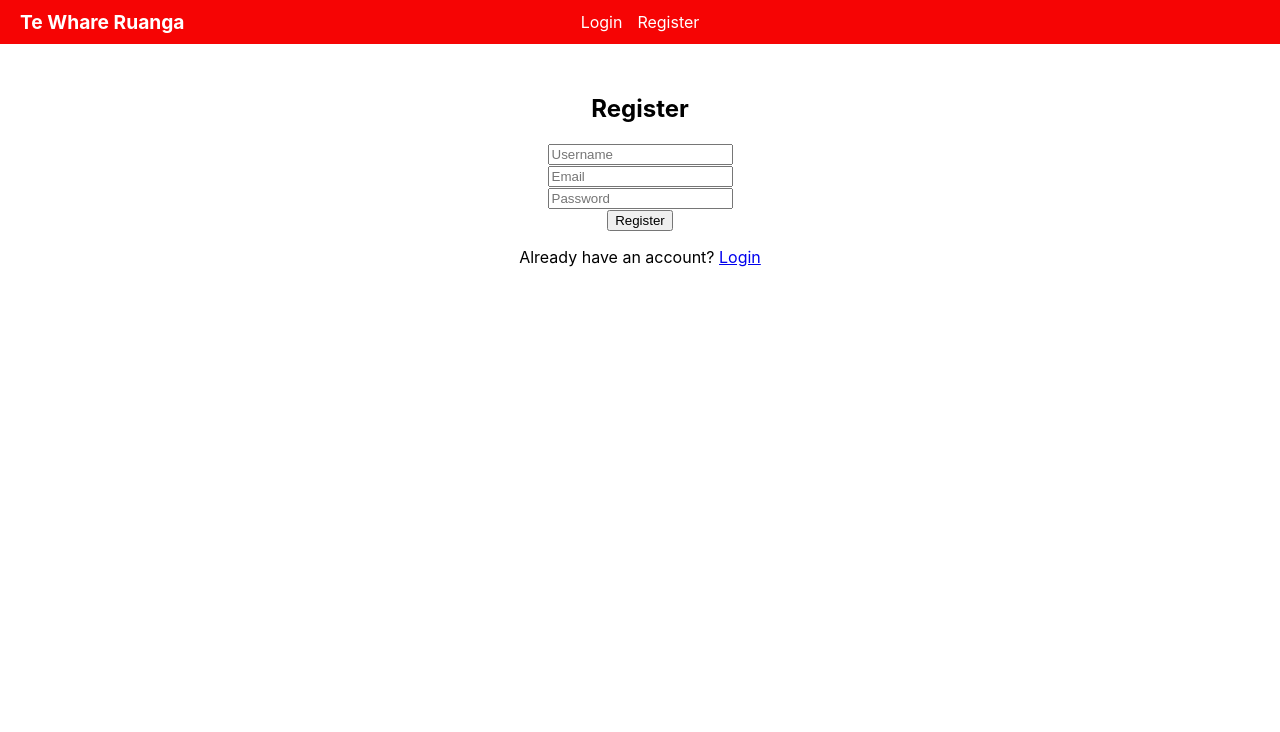
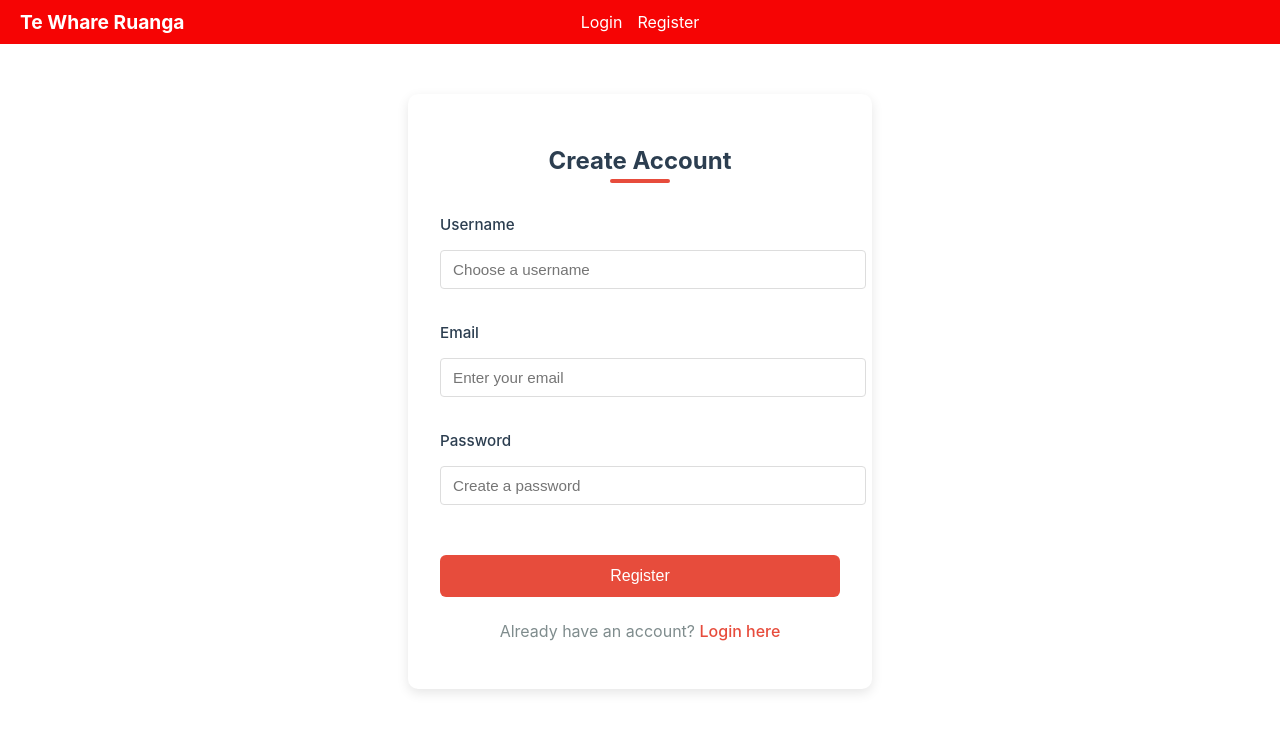
Before and after one commit to quintongillanders/ISCG7420Assignment2, a React (Create React App) app in the folder DjangoProject (2)/DjangoProject/quinton_2/frontend/: page /register in a window 1280 px wide. Shown: the top 732 px of the page. Built offline with nearby package versions, Linux system fonts and the light colour scheme.

Commit message:
Update Login and Register to add css

```diff
--- /dev/null
+++ b/DjangoProject (2)/DjangoProject/quinton_2/frontend/src/pages/Login.css
@@ -0,0 +1,111 @@
+.login-container {
+  max-width: 400px;
+  margin: 50px auto;
+  padding: 2rem;
+  background: white;
+  border-radius: 10px;
+  box-shadow: 0 4px 12px rgba(0, 0, 0, 0.1);
+  text-align: center;
+}
+
+.login-container h2 {
+  color: #2c3e50;
+  margin-bottom: 1.5rem;
+  position: relative;
+  padding-bottom: 0.5rem;
+}
+
+.login-container h2::after {
+  content: '';
+  position: absolute;
+  width: 60px;
+  height: 4px;
+  background: #e74c3c;
+  bottom: 0;
+  left: 50%;
+  transform: translateX(-50%);
+  border-radius: 2px;
+}
+
+.login-form {
+  display: flex;
+  flex-direction: column;
+  gap: 1.2rem;
+  margin-top: 2rem;
+}
+
+.form-group {
+  display: flex;
+  flex-direction: column;
+  text-align: left;
+  gap: 0.5rem;
+}
+
+.form-group label {
+  font-weight: 500;
+  color: #2c3e50;
+}
+
+.form-group input {
+  padding: 0.8rem;
+  border: 1px solid #ddd;
+  border-radius: 6px;
+  font-size: 1rem;
+  transition: all 0.3s ease;
+}
+
+.form-group input:focus {
+  outline: none;
+  border-color: #e74c3c;
+  box-shadow: 0 0 0 2px rgba(231, 76, 60, 0.2);
+}
+
+.submit-btn {
+  background: #e74c3c;
+  color: white;
+  border: none;
+  padding: 0.8rem;
+  border-radius: 6px;
+  font-size: 1rem;
+  font-weight: 500;
+  cursor: pointer;
+  transition: background-color 0.3s;
+  margin-top: 1rem;
+}
+
+.submit-btn:hover {
+  background: #c0392b;
+}
+
+.register-link {
+  margin-top: 1.5rem;
+  color: #7f8c8d;
+}
+
+.register-link a {
+  color: #e74c3c;
+  text-decoration: none;
+  font-weight: 500;
+  transition: color 0.3s;
+}
+
+.register-link a:hover {
+  color: #c0392b;
+  text-decoration: underline;
+}
+
+.error-message {
+  color: #e74c3c;
+  background: #fde8e6;
+  padding: 0.8rem;
+  border-radius: 6px;
+  margin-bottom: 1rem;
+  font-size: 0.9rem;
+}
+
+@media (max-width: 480px) {
+  .login-container {
+    margin: 20px;
+    padding: 1.5rem;
+  }
+}
--- a/DjangoProject (2)/DjangoProject/quinton_2/frontend/src/pages/Login.js
+++ b/DjangoProject (2)/DjangoProject/quinton_2/frontend/src/pages/Login.js
@@ -2,9 +2,11 @@ import React, { useState } from "react";
 import axios from "axios";
 import { loginUser, BASE_URL } from "../api";
 import { Link } from "react-router-dom";
+import "./Login.css";
 
 export default function Login() {
   const [formData, setFormData] = useState({ username: "", password: "" });
+  const [error, setError] = useState("");
 
   const handleChange = (e) => {
     setFormData({ ...formData, [e.target.name]: e.target.value });
@@ -12,15 +14,14 @@ export default function Login() {
 
   const handleSubmit = async (e) => {
     e.preventDefault();
+    setError("");
+
     try {
-      // Step 1️⃣ Get JWT token
       const res = await loginUser(formData);
       const accessToken = res.data.access;
 
-      // Step 2️⃣ Save token in localStorage
       localStorage.setItem("token", accessToken);
 
-      // Step 3️⃣ Fetch user info to check admin status
       const userRes = await axios.get(`${BASE_URL}users/me/`, {
         headers: { Authorization: `Bearer ${accessToken}` },
       });
@@ -28,60 +29,60 @@ export default function Login() {
       const user = userRes.data;
       const isAdmin = user.is_staff || user.is_superuser;
 
-      // Step 4️⃣ Save role info
       localStorage.setItem("is_staff", user.is_staff);
       localStorage.setItem("is_admin", isAdmin);
 
-      // Step 5️⃣ Redirect with full reload (fixes admin redirect issue)
       if (isAdmin) {
-        alert("✅ Welcome, Admin!");
-        window.location.href = "/admin-dashboard"; // 👈 forces React Router reload
+        window.location.href = "/admin-dashboard";
       } else {
-        alert("✅ Welcome back!");
-        window.location.href = "/dashboard"; // 👈 same here
+        window.location.href = "/dashboard";
       }
     } catch (err) {
       console.error("Login failed:", err.response?.data || err.message);
-      alert("❌ Invalid username or password. Please try again.");
+      setError("Invalid username or password. Please try again.");
     }
   };
 
   return (
-    <div
-      style={{
-        textAlign: "center",
-        marginTop: "60px",
-        maxWidth: "400px",
-        margin: "50px auto",
-      }}
-    >
-      <h2>Login</h2>
+    <div className="login-container">
+      <h2>Welcome Back</h2>
 
-      <form onSubmit={handleSubmit}>
+      {error && <div className="error-message">{error}</div>}
+
+      <form onSubmit={handleSubmit} className="login-form">
+        <div className="form-group">
+          <label htmlFor="username">Username</label>
           <input
+            id="username"
             name="username"
-          placeholder="Username"
+            type="text"
+            placeholder="Enter your username"
             value={formData.username}
             onChange={handleChange}
             required
           />
-        <br />
+        </div>
+
+        <div className="form-group">
+          <label htmlFor="password">Password</label>
           <input
+            id="password"
             type="password"
             name="password"
-          placeholder="Password"
+            placeholder="Enter your password"
             value={formData.password}
             onChange={handleChange}
             required
           />
-        <br />
-        <button type="submit" style={{ marginTop: "10px" }}>
+        </div>
+
+        <button type="submit" className="submit-btn">
           Login
         </button>
       </form>
 
-      <p style={{ marginTop: "10px" }}>
-        Don’t have an account? <Link to="/register">Register here</Link>
+      <p className="register-link">
+        Don't have an account? <Link to="/register">Register here</Link>
       </p>
     </div>
   );
--- /dev/null
+++ b/DjangoProject (2)/DjangoProject/quinton_2/frontend/src/pages/Register.css
@@ -0,0 +1,111 @@
+.register-container {
+  max-width: 400px;
+  margin: 50px auto;
+  padding: 2rem;
+  background: white;
+  border-radius: 10px;
+  box-shadow: 0 4px 12px rgba(0, 0, 0, 0.1);
+  text-align: center;
+}
+
+.register-container h2 {
+  color: #2c3e50;
+  margin-bottom: 1.5rem;
+  position: relative;
+  padding-bottom: 0.5rem;
+}
+
+.register-container h2::after {
+  content: '';
+  position: absolute;
+  width: 60px;
+  height: 4px;
+  background: #e74c3c;
+  bottom: 0;
+  left: 50%;
+  transform: translateX(-50%);
+  border-radius: 2px;
+}
+
+.register-form {
+  display: flex;
+  flex-direction: column;
+  gap: 1.2rem;
+  margin-top: 2rem;
+}
+
+.form-group {
+  display: flex;
+  flex-direction: column;
+  text-align: left;
+  gap: 0.5rem;
+}
+
+.form-group label {
+  font-weight: 500;
+  color: #2c3e50;
+}
+
+.form-group input {
+  padding: 0.8rem;
+  border: 1px solid #ddd;
+  border-radius: 6px;
+  font-size: 1rem;
+  transition: all 0.3s ease;
+}
+
+.form-group input:focus {
+  outline: none;
+  border-color: #e74c3c;
+  box-shadow: 0 0 0 2px rgba(231, 76, 60, 0.2);
+}
+
+.submit-btn {
+  background: #e74c3c;
+  color: white;
+  border: none;
+  padding: 0.8rem;
+  border-radius: 6px;
+  font-size: 1rem;
+  font-weight: 500;
+  cursor: pointer;
+  transition: background-color 0.3s;
+  margin-top: 1rem;
+}
+
+.submit-btn:hover {
+  background: #c0392b;
+}
+
+.login-link {
+  margin-top: 1.5rem;
+  color: #7f8c8d;
+}
+
+.login-link a {
+  color: #e74c3c;
+  text-decoration: none;
+  font-weight: 500;
+  transition: color 0.3s;
+}
+
+.login-link a:hover {
+  color: #c0392b;
+  text-decoration: underline;
+}
+
+.error-message {
+  color: #e74c3c;
+  background: #fde8e6;
+  padding: 0.8rem;
+  border-radius: 6px;
+  margin-bottom: 1rem;
+  font-size: 0.9rem;
+}
+
+@media (max-width: 480px) {
+  .register-container {
+    margin: 20px;
+    padding: 1.5rem;
+  }
+}
--- a/DjangoProject (2)/DjangoProject/quinton_2/frontend/src/pages/Register.js
+++ b/DjangoProject (2)/DjangoProject/quinton_2/frontend/src/pages/Register.js
@@ -1,6 +1,7 @@
 import React, { useState } from "react";
 import { registerUser } from "../api";
 import { useNavigate, Link } from "react-router-dom";
+import "./Register.css";
 
 export default function Register() {
   const [formData, setFormData] = useState({
@@ -8,46 +9,79 @@ export default function Register() {
     email: "",
     password: "",
   });
+  const [error, setError] = useState("");
   const navigate = useNavigate();
 
-  const handleChange = (e) =>
+  const handleChange = (e) => {
     setFormData({ ...formData, [e.target.name]: e.target.value });
+  };
 
   const handleSubmit = async (e) => {
     e.preventDefault();
+    setError("");
     try {
       await registerUser(formData);
       alert("Registration successful! You can now log in.");
       navigate("/");
     } catch (err) {
-      alert("Error registering. Try again.");
+      setError("Error registering. Please try again.");
+      console.error("Registration error:", err.response?.data || err.message);
     }
   };
 
   return (
-    <div className="container" style={{ textAlign: "center", marginTop: "50px" }}>
-      <h2>Register</h2>
-      <form onSubmit={handleSubmit}>
+    <div className="register-container">
+      <h2>Create Account</h2>
+
+      {error && <div className="error-message">{error}</div>}
+
+      <form onSubmit={handleSubmit} className="register-form">
+        <div className="form-group">
+          <label htmlFor="username">Username</label>
           <input
+            id="username"
             name="username"
-          placeholder="Username"
+            type="text"
+            placeholder="Choose a username"
+            value={formData.username}
             onChange={handleChange}
-        /><br />
+            required
+          />
+        </div>
+
+        <div className="form-group">
+          <label htmlFor="email">Email</label>
           <input
+            id="email"
             name="email"
-          placeholder="Email"
+            type="email"
+            placeholder="Enter your email"
+            value={formData.email}
             onChange={handleChange}
-        /><br />
+            required
+          />
+        </div>
+
+        <div className="form-group">
+          <label htmlFor="password">Password</label>
           <input
+            id="password"
+            name="password"
             type="password"
-          name="password"
-          placeholder="Password"
+            placeholder="Create a password"
+            value={formData.password}
             onChange={handleChange}
-        /><br />
-        <button type="submit">Register</button>
+            required
+          />
+        </div>
+
+        <button type="submit" className="submit-btn">
+          Register
+        </button>
       </form>
-      <p>
-        Already have an account? <Link to="/">Login</Link>
+
+      <p className="login-link">
+        Already have an account? <Link to="/">Login here</Link>
       </p>
     </div>
   );
```
Also changed, not shown: 1 other file (tests, documents, lock files or other folders). Lines whose indentation alone changed are shown as unchanged.
